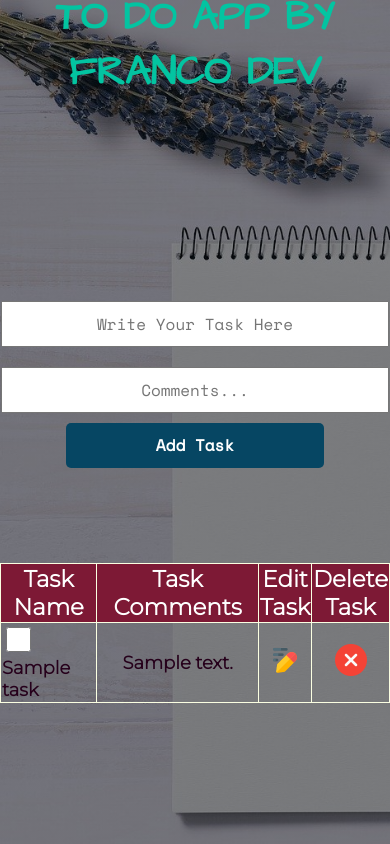
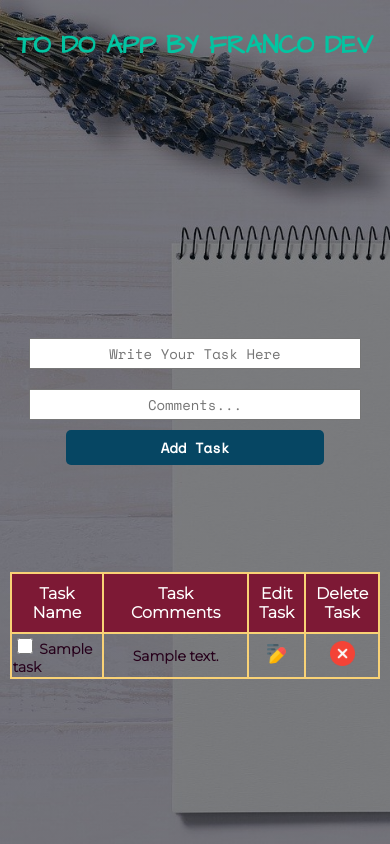
Before and after one commit to frakopy/TodoFlaskWebApp, a Flask app: page / in a window 390 px wide. Run offline with Flask 2, Linux system fonts and the light colour scheme; tables that the repository leaves empty or names only in its code hold one stand-in row (values such as "Sample post"); data that the repository does not hold is empty; some libraries are stand-ins or nearby versions.

Commit message:
Doing responsive our APP

```diff
--- a/static/css/styles.css
+++ b/static/css/styles.css
@@ -20,10 +20,10 @@ body{
 .grid-container{
     display:grid;
     height:100vh;
-    grid-auto-columns: minmax(auto, 250px);
-    grid-template-areas: 'header header header header'
-                        'form form form form'
-                        'tasks tasks tasks tasks';
+    grid-template-columns: repeat(auto-fit, minmax(auto, 80vw));
+    grid-template-areas: 'header'
+                        'form'
+                        'tasks';
     justify-content: center;
     overflow: auto;
 }
@@ -42,37 +42,33 @@ body{
 }
 
 
-.grid-container > .header > label{
-    font-size: 30px;
-    font-weight: bold;
-    text-align: center;
-    color: white;
-}
-
 .table-tasks {
     margin-bottom: 10px;
     width: 100%;
-    overflow: auto
+    overflow: auto;
 }
 
-table {
+
+table, th, td {
+    border: 2px solid;
     border-collapse: collapse;
-    border-color: #FBFFE2;
+    border-color: #162447;
+    border-color: #F9D276;
     word-wrap:break-word;
     table-layout: fixed;
 }
 
-
-table > thead {
+th{
     font-family: 'Montserrat', sans-serif;
     position: sticky;
     top: 0;
     font-size: 23px;
+    padding: 10px;
     color: white;
     background-color: #7D1935;
 }
 
-table > tbody > tr > td{
+td{
     font-family: 'Montserrat', sans-serif;
     font-size: 18px;
     font-weight: bold;
@@ -80,32 +76,22 @@ table > tbody > tr > td{
 }
 
 
-table > tbody > tr > .comentaries, .images {
+tr > .comentaries, .images {
     text-align: center;
 }
 
-table > tbody > tr > td > img {
-    max-width: 32px;
-    max-height: 32px;
+.edit, .delete {
+    max-width: 28px;
+    max-height: 28px;
 }
 
 /* Size the colums table */
-
-.name-task {
-    width: 35%;
-}
-
-.comentaries {
-    width: 55%;
-}
-
-.images {
-    width: 10%;
-}
-
+.name-task {width: 35%;}
+.comentaries {width: 55%;}
+.images {width: 10%;}
 /* -----------------------------------  */
 
-table > tbody > tr:hover {
+tr:hover {
     background: rgba(41, 199, 172, 0.4);
 }
 
@@ -120,18 +106,16 @@ table > tbody > tr:hover {
     font-family: 'Space Mono', monospace;
     font-size: 16px;
     margin: 10px;
+    width: 100%;
+    height:40px;
     text-align: center;
 }
 
 input[type="checkbox"]{
-    width:25px;
-    height:25px;
+    width:20px;
+    height:20px;
 }
 
-input[type="text"]{
-    width: 100%;
-    height:40px;
-}
 
 button{
     font-family: 'Space Mono', monospace;
@@ -177,8 +161,8 @@ button:hover::after{
     left: 0;
 }
 
-/*------------ Set background color to the class element set-important-color when hover and when not hover ---------------*/
-/*------------This classs is added to the table row element when we double clicked over it, this is controlled by javascript-------- */
+/*---Set background color to the class element set-important-color when hover and when not hover ---------------*/
+/*---This classs is added to the table row element when we double clicked over it, this is controlled by javascript-------- */
 .set-important-color:hover{
     background-color: #FBFFE2;
 }
@@ -186,4 +170,54 @@ button:hover::after{
 .set-important-color{
     background-color: #FBFFE2;
 }
+
+/* -----------------------------------------------------------------------------------------------*/
+/* ----------Defining media querys settings ---------------------------------------------------- */
+
+@media screen and (max-width: 700px) {
+    .header > h1{
+        font-size: 26px;
+    }
+
+    .grid-container > form > input{
+        font-size: 14px;
+        width: 90%;
+        height: 25px;
+    }
+
+    button{
+        font-size: 14px;
+        height: 35px;
+    }
+
+    th{
+        font-size: 16px;
+    }
+
+    td{
+        font-size: 14px;
+    }
+
+    input[type="checkbox"]{
+        width:16px;
+        height:16px;
+    }
+
+    .edit, .delete {
+        max-width: 25px;
+        max-height: 25px;
+    }
+
+    .grid-container{
+        grid-template-columns: repeat(auto-fit, minmax(auto, 95vw));
+    }
+}
+
+@media screen and (max-width: 1000px) {
+
+    .grid-container{
+        grid-template-columns: repeat(auto-fit, minmax(auto, 95vw));
+    }
+}
+
 /* ------------------------------------------------------------------------------------------- */
```
